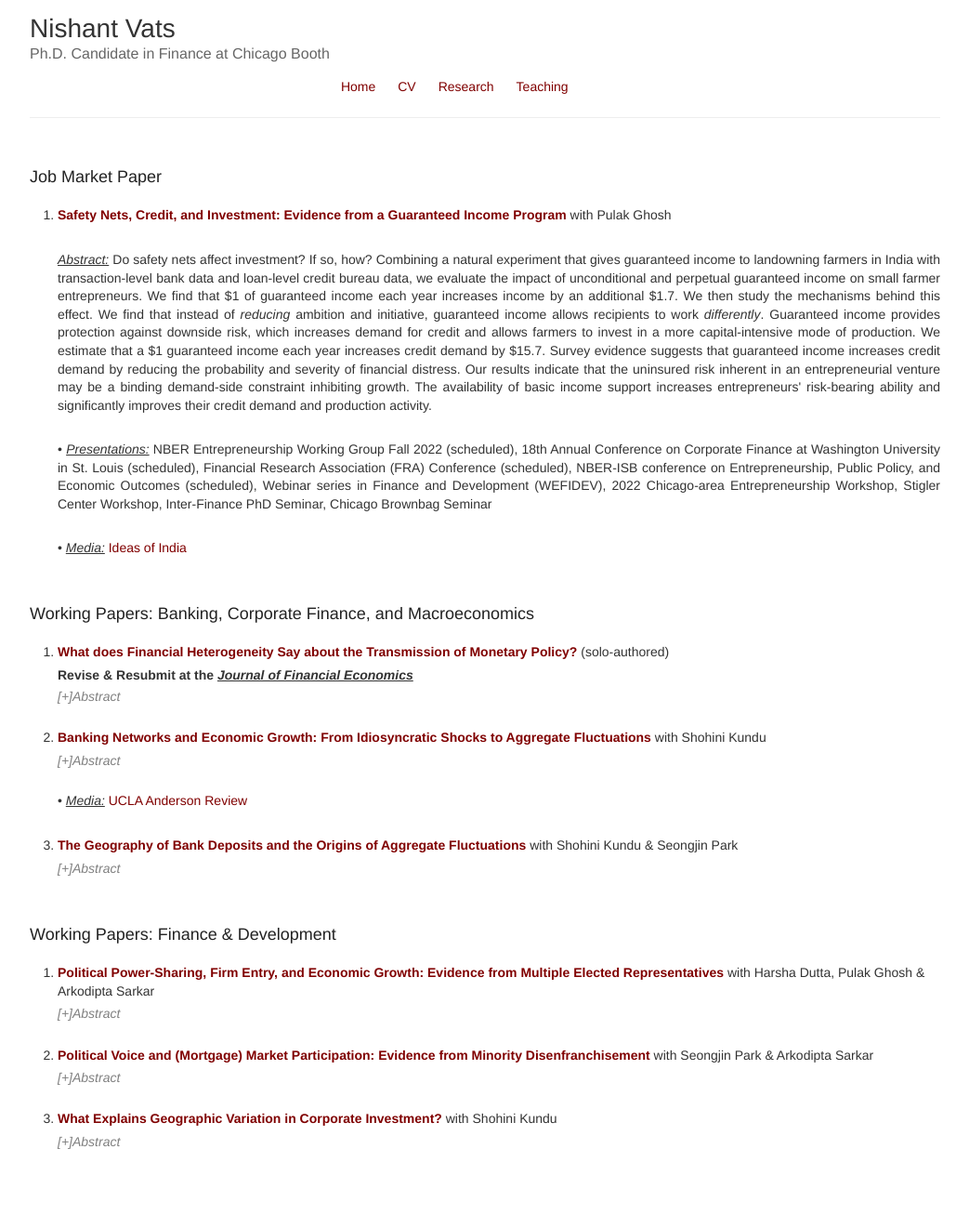
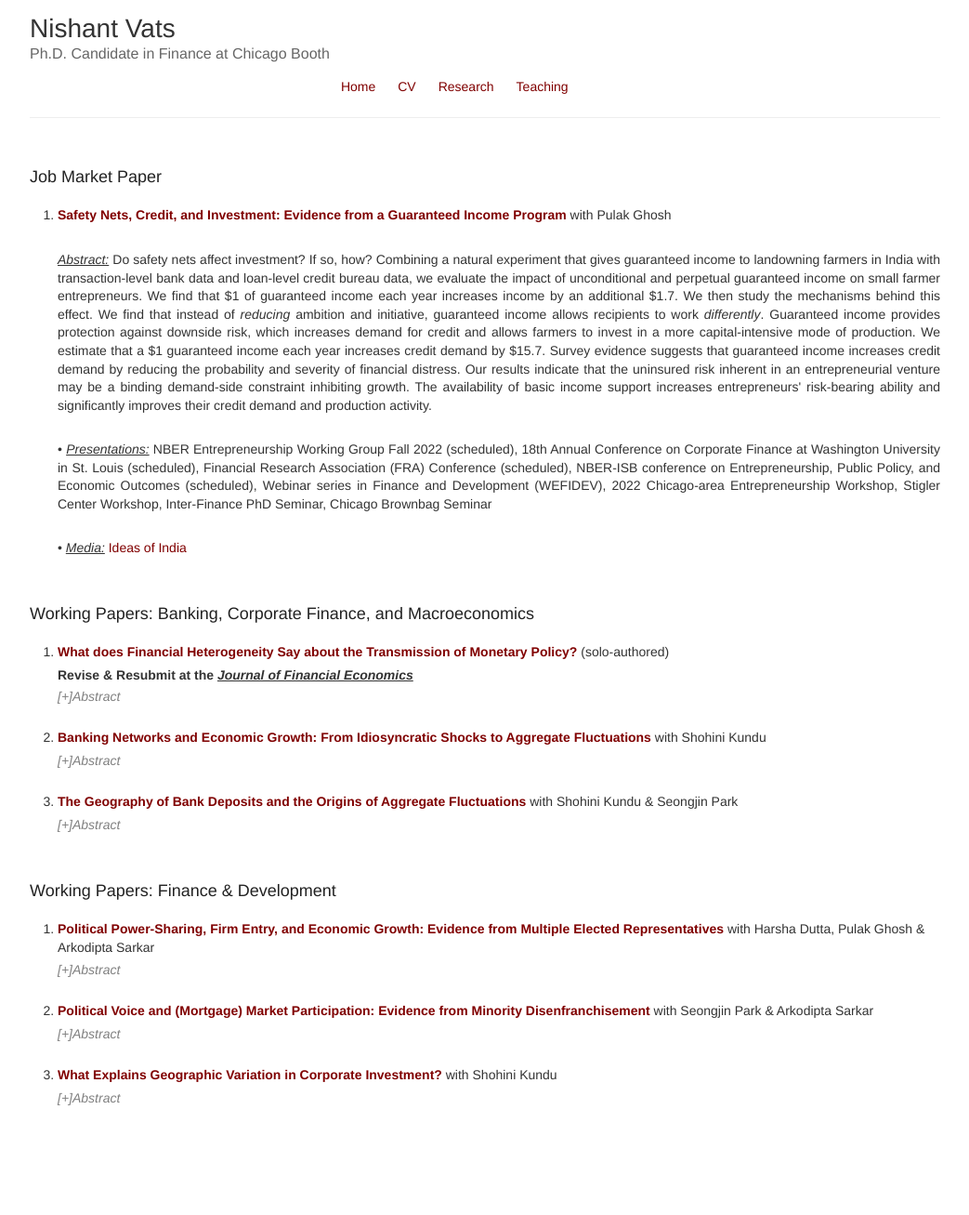
Before and after one commit to nishvats/nishvats.github.io, a Jekyll site: the page built from research.html, in a window 1280 px wide. Shown: the whole page at 93% size, without its empty margins (118-1161 px from the left). Built offline with Jekyll 4.4.1, drawn with Linux system fonts in a browser that asks for light colours; after the commit the page ends 1260 px from its top, so only the background shows below that.

Commit message:
Update research.html

```diff
--- a/research.html
+++ b/research.html
@@ -34,9 +34,10 @@ layout: default
     <p align="justify"> <u><em>Abstract:</em></u> This paper explores the transmission of non-capital shocks through banking networks. We construct non-capital (idiosyncratic) shocks, using labor productivity shocks to large firms. We document a change in the relationship between foreign idiosyncratic shocks and domestic economic growth between 1978 and 2000. Contemporaneous changes in banking integration drive this phenomenon as geographically diversified banks divert funds away from economies experiencing negative shocks towards other unaffected economies. Our granular-IV estimates suggest that a 1% increase in bank loan supply is associated with a 0.05-0.26 pp increase in economic growth. Lastly, this can potentially explain the Great Moderation. </p>
     <br>
         <p align="justify">• <u><em>Presentations:</em></u> 16th Macro Finance Society Workshop 2020, OFR Ph.D. Symposium on Financial Stability 2020, 5th Empirics and Methods in Economics Conference (EMCON) 2020, Young Economist Symposium 2020, Chicago Finance Brownbag Seminar, Midwestern Finance Association Meeting 2021, CEPR’s Endless Summer Conference on Financial Intermediation and Corporate Finance, Chicago Economic Dynamics and Financial Markets Working Group, UCLA Macro-finance Seminar </p>
+        <br>
+      <p align="justify">• <u><em>Media:</em></u> <a href="https://anderson-review.ucla.edu/banks-freed-to-operate-across-state-lines-helped-stabilize-the-economy/">UCLA Anderson Review</a> </p>
     </details>
-      <br>
-      <p align="justify">• <u><em>Media:</em></u> <a href="https://anderson-review.ucla.edu/banks-freed-to-operate-across-state-lines-helped-stabilize-the-economy/">UCLA Anderson Review</a> </p>
+
    <br>
   <li> <b><a href="/Documents/paper_deposit_geography.pdf">The Geography of Bank Deposits and the Origins of Aggregate Fluctuations</a></b> with Shohini Kundu & Seongjin Park</li>
       <details>
```
